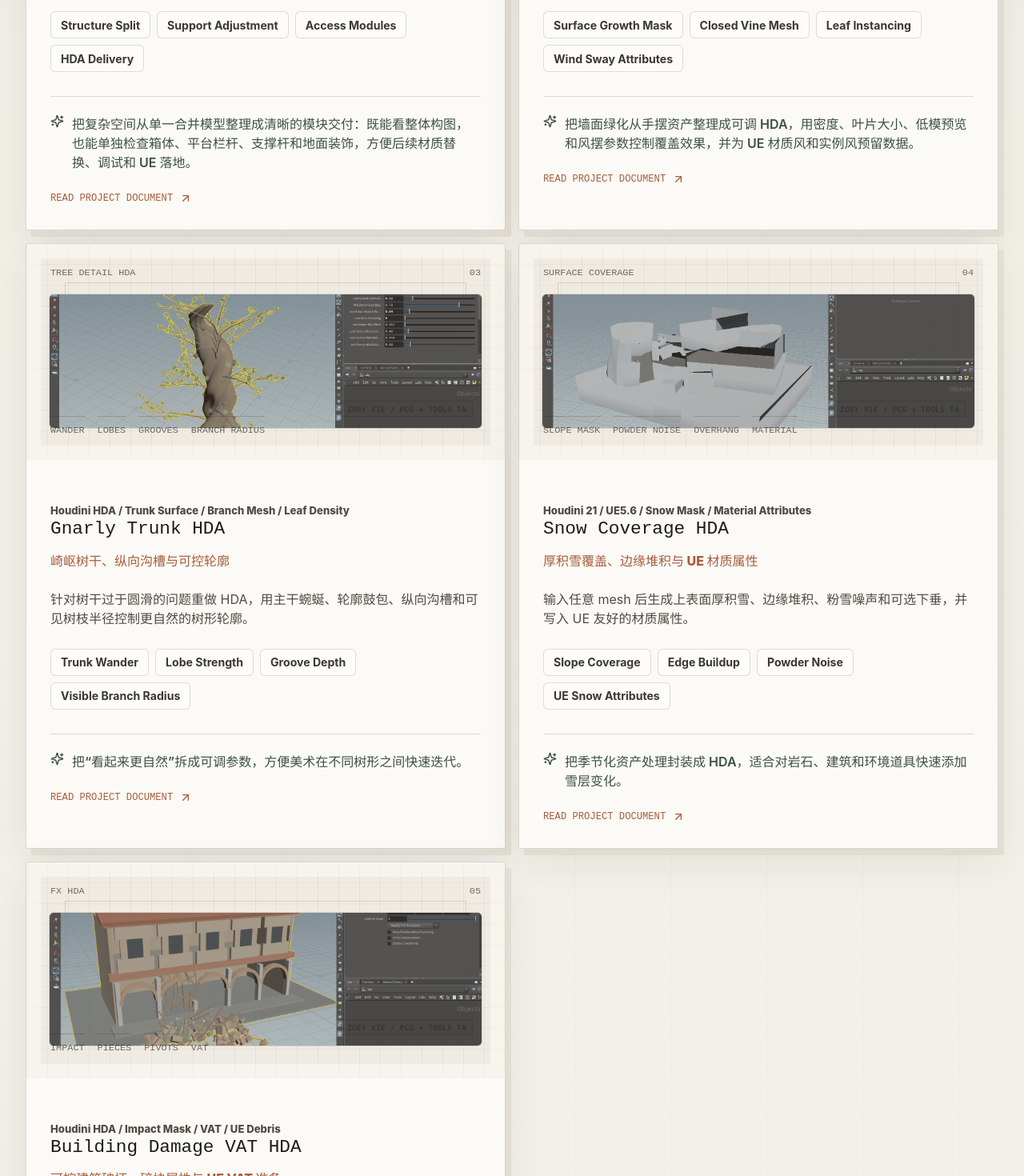
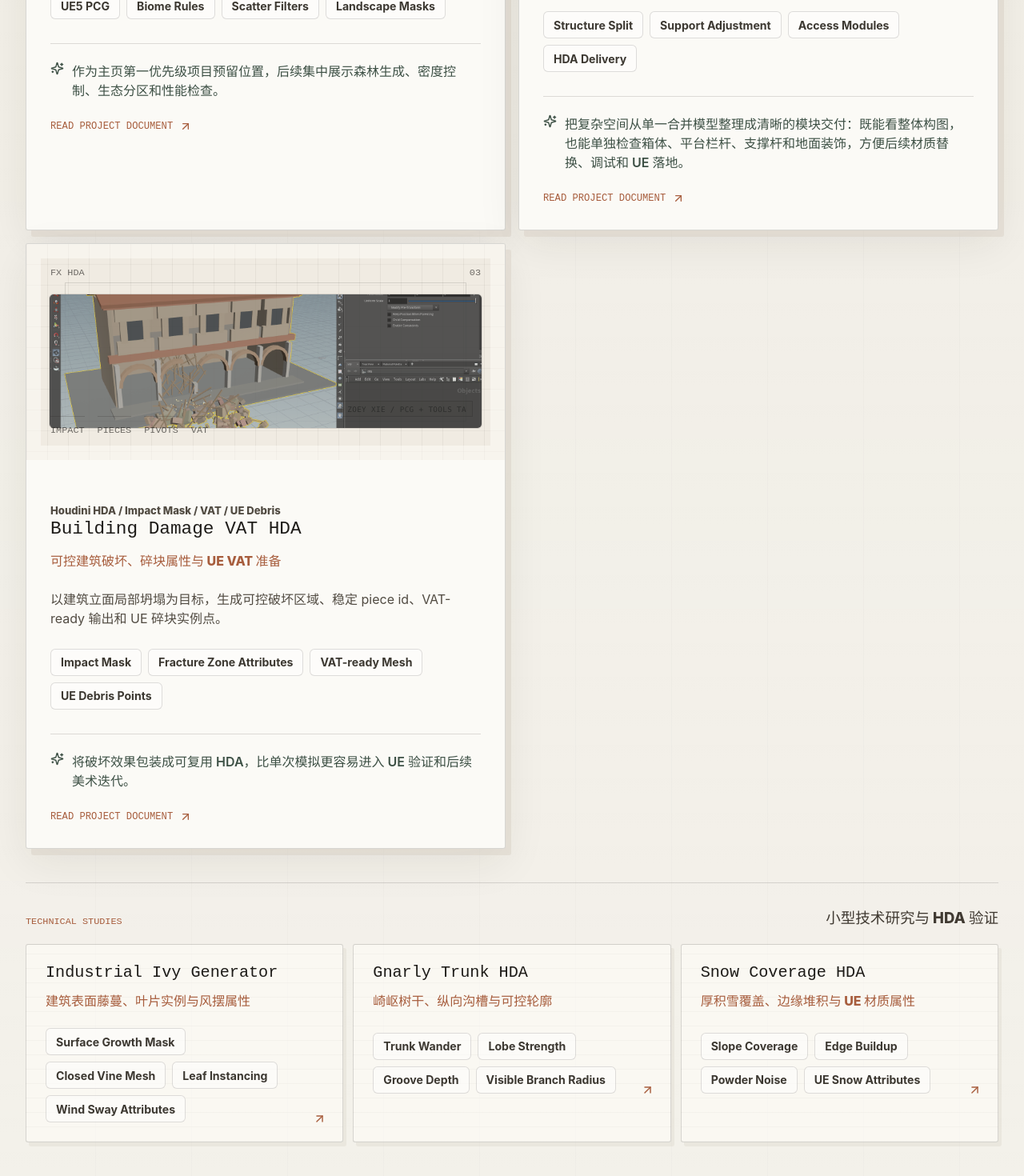
Before and after one commit to zoey-billd/Portfolio, a React (Vite) app: page / in a window 1280 px wide. Shown: the part 2100-3570 px from the top of the page at 80% size. Built offline with nearby package versions, Linux system fonts and the light colour scheme; a web font is replaced by a local one.

Commit message:
Rework portfolio project hierarchy

```diff
--- a/src/App.jsx
+++ b/src/App.jsx
@@ -60,6 +60,11 @@ const projectMediaBlueprints = [
     slots: ["Node Graph", "HDA UI", "JSON Protocol", "UE Utility"],
   },
 ];
+
+const featuredProjects = projects.filter((project) => project.homeSection !== "technical-study");
+const technicalStudyProjects = projects.filter(
+  (project) => project.homeSection === "technical-study",
+);
 
 function App() {
   const [projectSlug, setProjectSlug] = useState(getProjectSlugFromHash);
@@ -241,6 +246,10 @@ function ProjectMediaFrame({ project, index }) {
 function ProjectMediaGallery({ project }) {
   const galleryImages = project.galleryImages || [];
 
+  if (!project.image && !project.video && galleryImages.length === 0) {
+    return null;
+  }
+
   return (
     <section className="article-media-gallery" aria-label={`${project.title} project media`}>
       <div className="article-media-heading">
@@ -293,6 +302,29 @@ function ProjectMediaGallery({ project }) {
         ))}
       </div>
     </section>
+  );
+}
+
+function TechnicalStudyCard({ project }) {
+  return (
+    <article className="technical-study-card">
+      <a
+        className="technical-study-link"
+        href={`#/projects/${project.slug}`}
+        onClick={rememberProjectScrollPosition}
+      >
+        <div className="technical-study-title">
+          <h3>{project.title}</h3>
+          <p>{project.subtitle}</p>
+        </div>
+        <ul className="tech-list technical-study-tech" aria-label={`${project.title} technical points`}>
+          {project.tech.map((item) => (
+            <li key={item}>{item}</li>
+          ))}
+        </ul>
+        <ArrowUpRight size={17} />
+      </a>
+    </article>
   );
 }
 
@@ -423,8 +455,8 @@ function Projects() {
             </pre>
           </div>
         </div>
-        <div className="project-grid">
-          {projects.map((project, index) => (
+        <div className="project-grid featured-project-grid">
+          {featuredProjects.map((project, index) => (
             <article className={`project-card project-card-${index + 1}`} key={project.title}>
               <a
                 className="project-card-link"
@@ -454,6 +486,17 @@ function Projects() {
               </a>
             </article>
           ))}
+        </div>
+        <div className="technical-studies-block" aria-labelledby="technical-studies-title">
+          <div className="technical-studies-heading">
+            <p className="eyebrow">Technical Studies</p>
+            <h3 id="technical-studies-title">小型技术研究与 HDA 验证</h3>
+          </div>
+          <div className="technical-study-list">
+            {technicalStudyProjects.map((project) => (
+              <TechnicalStudyCard project={project} key={project.slug} />
+            ))}
+          </div>
         </div>
       </div>
     </section>
--- a/src/project-data.js
+++ b/src/project-data.js
@@ -1,4 +1,42 @@
 export const projects = [
+  {
+    slug: "pcg-forest-framework",
+    title: "PCG Forest Framework",
+    subtitle: "UE5 PCG 森林框架",
+    eyebrow: "UE5 PCG / Forest Layout / Biome Rules / Work in Progress",
+    category: "Environment PCG",
+    status: "Framework Placeholder",
+    visual: {
+      label: "PCG FOREST",
+      hero: "BIOME FRAMEWORK / FOREST RULES",
+      flow: "landscape input -> biome masks -> scatter rules -> validation",
+      slots: ["PCG Graph", "Biome Mask", "Scatter Rules", "Validation"],
+    },
+    scope:
+      "先展示森林 PCG 的作品框架占位，后续补充完整截图、录屏和技术文档。",
+    tech: ["UE5 PCG", "Biome Rules", "Scatter Filters", "Landscape Masks"],
+    impact:
+      "作为主页第一优先级项目预留位置，后续集中展示森林生成、密度控制、生态分区和性能检查。",
+    deliverables: [
+      "PCG forest framework placeholder",
+      "Screenshots and process recording to be added",
+      "Technical breakdown to be added",
+    ],
+    article: {
+      intro:
+        "这个项目正在制作中，目前先作为 PCG 森林方向的框架占位。后续会补充最终截图、录屏、参数说明和技术方案。",
+      sections: [
+        {
+          heading: "规划方向",
+          items: [
+            "围绕 UE5 PCG 搭建森林生态分区、地形适配和多层散布规则。",
+            "重点展示可读的生成逻辑，而不是单纯堆叠植被资产数量。",
+            "后续补充截图、录屏和文档后，再替换为完整项目展示。",
+          ],
+        },
+      ],
+    },
+  },
   {
     slug: "container-habitat-generator",
     title: "Container Habitat Generator",
@@ -68,11 +106,60 @@ export const projects = [
     },
   },
   {
+    slug: "building-damage-vat",
+    title: "Building Damage VAT HDA",
+    subtitle: "可控建筑破坏、碎块属性与 UE VAT 准备",
+    eyebrow: "Houdini HDA / Impact Mask / VAT / UE Debris",
+    category: "FX Tool",
+    image: "/assets/houdini/portfolio/building-damage.png",
+    video: "/assets/houdini/videos/building-damage.mp4",
+    noteHref: "/assets/houdini/notes/procedural_damage_building_vat_v7.md",
+    visual: {
+      label: "FX HDA",
+      hero: "BUILDING DAMAGE / VAT READY",
+      flow: "impact mask -> fracture zones -> animated mesh -> UE VAT",
+      slots: ["Impact", "Pieces", "Pivots", "VAT"],
+    },
+    scope:
+      "以建筑立面局部坍塌为目标，生成可控破坏区域、稳定 piece id、VAT-ready 输出和 UE 碎块实例点。",
+    tech: ["Impact Mask", "Fracture Zone Attributes", "VAT-ready Mesh", "UE Debris Points"],
+    impact:
+      "将破坏效果包装成可复用 HDA，比单次模拟更容易进入 UE 验证和后续美术迭代。",
+    deliverables: [
+      "Houdini building damage prototype scene",
+      "Building damage VAT HDA",
+      "VAT-ready damage technical breakdown note",
+    ],
+    article: {
+      intro:
+        "这个项目选择了“可控程序化破坏 + VAT-ready 属性”的路线，而不是单纯追求一次性的爆炸模拟。它更适合作为 TA 工具案例：稳定、可调、能交给 UE 继续验证。",
+      sections: [
+        {
+          heading: "设计目标",
+          items: [
+            "围绕建筑立面局部坍塌建立可读的破坏区域，而不是无语义的大爆炸。",
+            "保留静态建筑代理、动态碎块、调试 mask、速度向量和裂缝曲线等分层输出。",
+            "为 Labs Vertex Animation Textures 流程准备稳定的 piece id、pivot 和动画属性。",
+          ],
+        },
+        {
+          heading: "技术方案",
+          items: [
+            "使用 impact mask 区分破坏核心、过渡区域和保留外壳。",
+            "输出当前帧动画网格、rest pose、静态建筑代理和 VAT bake mesh。",
+            "为 UE 预留 debris instance points，后续可以替换成 Nanite 小碎块或其他资产。",
+          ],
+        },
+      ],
+    },
+  },
+  {
     slug: "industrial-ivy-generator",
     title: "Industrial Ivy Generator",
     subtitle: "建筑表面藤蔓、叶片实例与风摆属性",
     eyebrow: "Houdini 21 / Surface Growth / Wind Attributes / UE Instances",
     category: "Vegetation Tool",
+    homeSection: "technical-study",
     image: "/assets/houdini/portfolio/industrial-ivy.png",
     video: "/assets/houdini/videos/industrial-ivy.mp4",
     noteHref: "/assets/houdini/notes/ivy_h21_industrial_generator_v2_wind.md",
@@ -116,6 +203,7 @@ export const projects = [
     },
   },
   {
+    homeSection: "technical-study",
     slug: "gnarly-trunk-hda",
     title: "Gnarly Trunk HDA",
     subtitle: "崎岖树干、纵向沟槽与可控轮廓",
@@ -164,6 +252,7 @@ export const projects = [
     },
   },
   {
+    homeSection: "technical-study",
     slug: "snow-coverage-hda",
     title: "Snow Coverage HDA",
     subtitle: "厚积雪覆盖、边缘堆积与 UE 材质属性",
@@ -210,52 +299,4 @@ export const projects = [
       ],
     },
   },
-  {
-    slug: "building-damage-vat",
-    title: "Building Damage VAT HDA",
-    subtitle: "可控建筑破坏、碎块属性与 UE VAT 准备",
-    eyebrow: "Houdini HDA / Impact Mask / VAT / UE Debris",
-    category: "FX Tool",
-    image: "/assets/houdini/portfolio/building-damage.png",
-    video: "/assets/houdini/videos/building-damage.mp4",
-    noteHref: "/assets/houdini/notes/procedural_damage_building_vat_v7.md",
-    visual: {
-      label: "FX HDA",
-      hero: "BUILDING DAMAGE / VAT READY",
-      flow: "impact mask -> fracture zones -> animated mesh -> UE VAT",
-      slots: ["Impact", "Pieces", "Pivots", "VAT"],
-    },
-    scope:
-      "以建筑立面局部坍塌为目标，生成可控破坏区域、稳定 piece id、VAT-ready 输出和 UE 碎块实例点。",
-    tech: ["Impact Mask", "Fracture Zone Attributes", "VAT-ready Mesh", "UE Debris Points"],
-    impact:
-      "将破坏效果包装成可复用 HDA，比单次模拟更容易进入 UE 验证和后续美术迭代。",
-    deliverables: [
-      "Houdini building damage prototype scene",
-      "Building damage VAT HDA",
-      "VAT-ready damage technical breakdown note",
-    ],
-    article: {
-      intro:
-        "这个项目选择了“可控程序化破坏 + VAT-ready 属性”的路线，而不是单纯追求一次性的爆炸模拟。它更适合作为 TA 工具案例：稳定、可调、能交给 UE 继续验证。",
-      sections: [
-        {
-          heading: "设计目标",
-          items: [
-            "围绕建筑立面局部坍塌建立可读的破坏区域，而不是无语义的大爆炸。",
-            "保留静态建筑代理、动态碎块、调试 mask、速度向量和裂缝曲线等分层输出。",
-            "为 Labs Vertex Animation Textures 流程准备稳定的 piece id、pivot 和动画属性。",
-          ],
-        },
-        {
-          heading: "技术方案",
-          items: [
-            "使用 impact mask 区分破坏核心、过渡区域和保留外壳。",
-            "输出当前帧动画网格、rest pose、静态建筑代理和 VAT bake mesh。",
-            "为 UE 预留 debris instance points，后续可以替换成 Nanite 小碎块或其他资产。",
-          ],
-        },
-      ],
-    },
-  },
 ];
--- a/src/styles.css
+++ b/src/styles.css
@@ -1019,6 +1019,86 @@ video {
   -webkit-font-smoothing: none;
 }
 
+.technical-studies-block {
+  margin-top: 42px;
+  padding-top: 30px;
+  border-top: 1px solid rgba(29, 27, 24, 0.14);
+}
+
+.technical-studies-heading {
+  display: flex;
+  align-items: end;
+  justify-content: space-between;
+  gap: 24px;
+  margin-bottom: 18px;
+}
+
+.technical-studies-heading .eyebrow {
+  margin: 0;
+}
+
+.technical-studies-heading h3 {
+  margin: 0;
+  color: #403a32;
+  font-size: clamp(1.15rem, 1.45vw, 1.55rem);
+  font-weight: 760;
+}
+
+.technical-study-list {
+  display: grid;
+  grid-template-columns: repeat(3, minmax(0, 1fr));
+  gap: 12px;
+}
+
+.technical-study-card {
+  border: 1px solid rgba(29, 27, 24, 0.16);
+  border-radius: 3px;
+  background:
+    repeating-linear-gradient(0deg, rgba(29, 27, 24, 0.026) 0 1px, transparent 1px 18px),
+    rgba(255, 253, 248, 0.58);
+  box-shadow: 4px 5px 0 rgba(218, 210, 198, 0.34);
+}
+
+.technical-study-link {
+  position: relative;
+  display: grid;
+  min-height: 210px;
+  grid-template-rows: auto 1fr;
+  gap: 22px;
+  padding: 24px;
+  color: inherit;
+}
+
+.technical-study-link > svg {
+  position: absolute;
+  right: 20px;
+  bottom: 20px;
+  color: var(--rust);
+}
+
+.technical-study-title h3 {
+  max-width: calc(100% - 28px);
+  margin: 0;
+  font-family: var(--pixel-font);
+  font-size: clamp(1.26rem, 1.38vw, 1.75rem);
+  font-weight: 400;
+  font-variant-ligatures: none;
+  line-height: 1.13;
+  -webkit-font-smoothing: none;
+}
+
+.technical-study-title p {
+  margin: 12px 0 0;
+  color: var(--rust);
+  font-weight: 760;
+}
+
+.technical-study-tech {
+  align-self: end;
+  margin: 0;
+  padding-right: 24px;
+}
+
 .strengths-section {
   padding-top: 120px;
 }
@@ -1719,6 +1799,7 @@ video {
   }
 
   .project-grid,
+  .technical-study-list,
   .strength-grid {
     grid-template-columns: 1fr;
     gap: 18px;
@@ -1817,6 +1898,37 @@ video {
     line-height: 1.65;
   }
 
+  .technical-studies-block {
+    margin-top: 30px;
+    padding-top: 24px;
+  }
+
+  .technical-studies-heading {
+    display: block;
+  }
+
+  .technical-studies-heading h3 {
+    margin-top: 10px;
+    font-size: 1.1rem;
+    line-height: 1.45;
+  }
+
+  .technical-study-link {
+    min-height: 0;
+    gap: 18px;
+    padding: 20px;
+  }
+
+  .technical-study-title h3 {
+    font-size: 1.28rem;
+    overflow-wrap: anywhere;
+  }
+
+  .technical-study-title p {
+    font-size: 0.94rem;
+    line-height: 1.5;
+  }
+
   .strengths-section {
     padding-top: 78px;
   }
```
